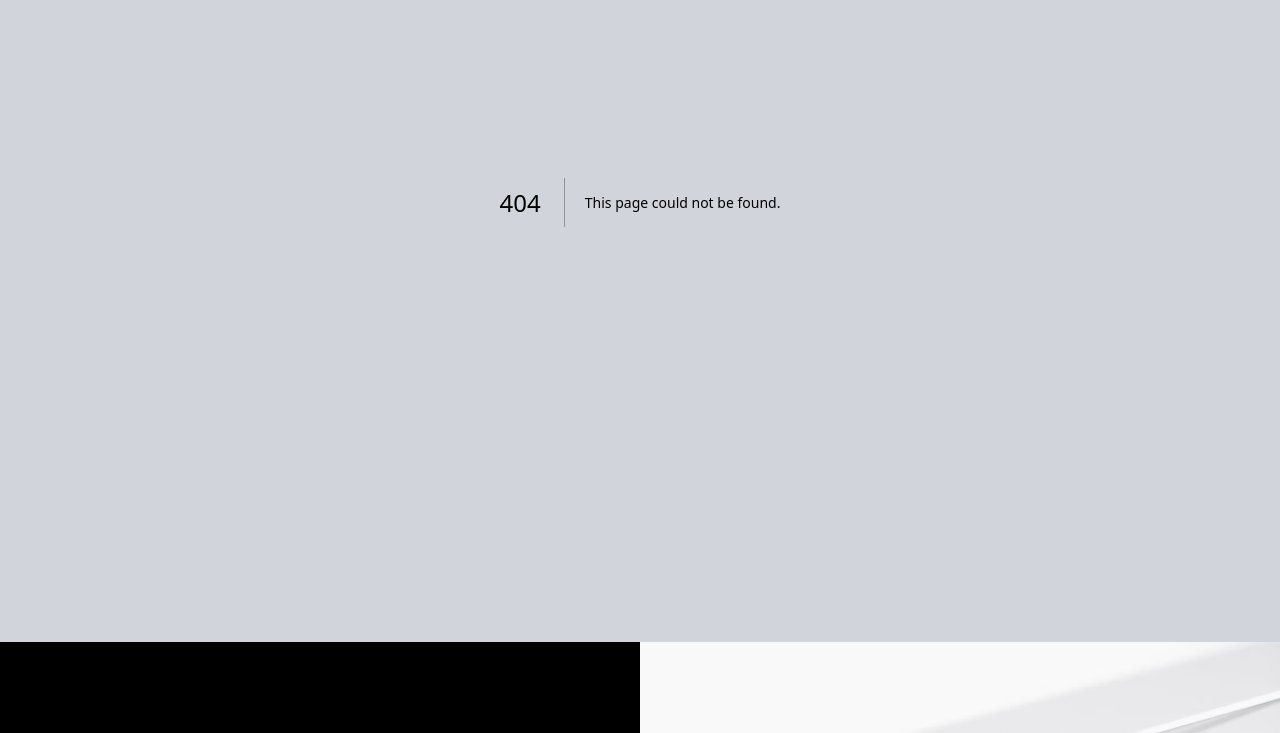
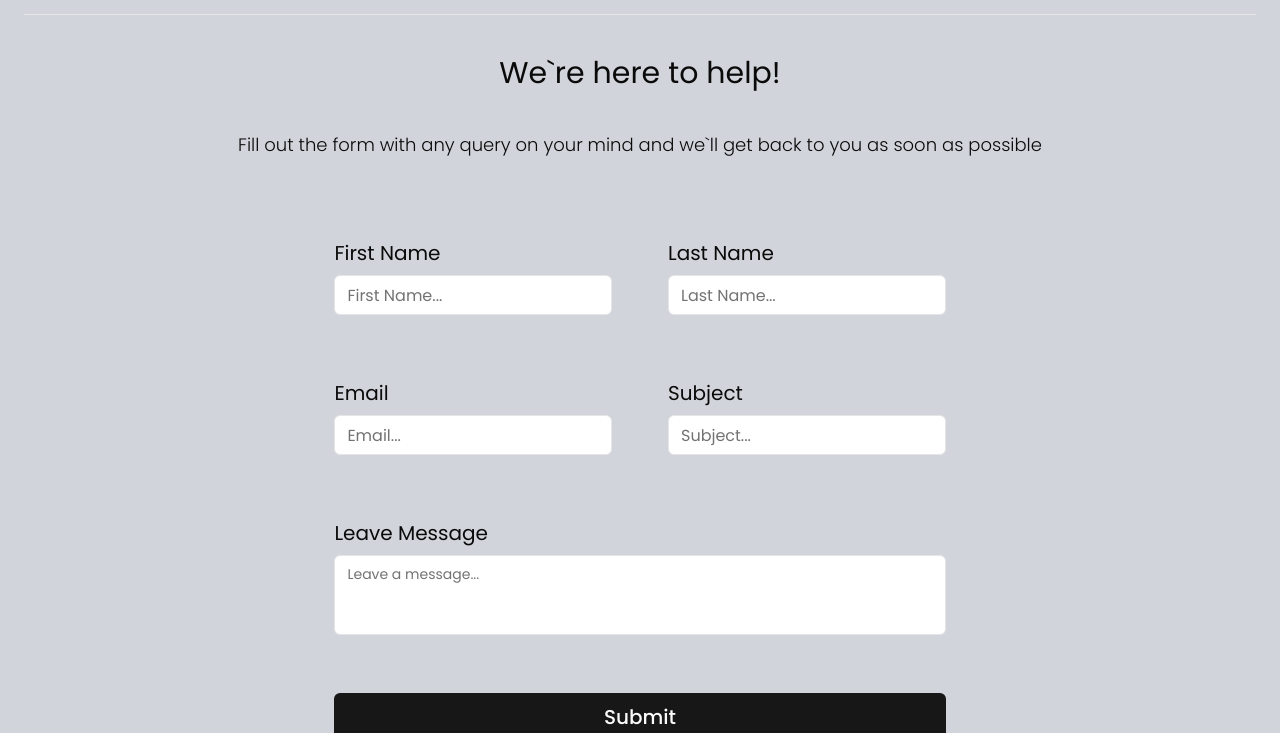
Before and after one commit to viktorasatiani/electronics-store, a Next.js app: page /contact in a window 1280 px wide. Before the commit this address had no page. Shown: the part 420-1153 px from the top of the page. Built offline with nearby package versions, Linux system fonts and the light colour scheme; no server answers.

Commit message:
made contact page

```diff
--- a/app/(pages)/about/page.tsx
+++ b/app/(pages)/about/page.tsx
@@ -48,7 +48,10 @@ export default function About() {
             </div>
           </div>
           <Separator orientation="horizontal" className="mt-8" />
-          <div className="py-10 lg:w-full lg:px-20 xl:px-60 xl:py-24">
+          <div
+            className="py-10 lg:w-full lg:px-20 xl:px-60 xl:py-24"
+            id="careers"
+          >
             <h1 className="mb-6 text-center text-5xl font-medium">Careers</h1>
             <p className="mb-10 text-lg lg:text-center">
               Check out our job postings & opportunities waiting for you
--- /dev/null
+++ b/app/(pages)/contact/page.tsx
@@ -0,0 +1,21 @@
+import ContactForm from "@/components/contact/contactForm";
+import { Separator } from "@/components/ui/separator";
+
+function Contact() {
+  return (
+    <div className="flex flex-col items-center justify-center gap-10 px-6 py-14 md:py-24 lg:py-28 xl:pb-8">
+      <h1 className="text-4xl font-medium md:text-5xl lg:text-6xl">
+        Get in Touch
+      </h1>
+      <Separator />
+      <h2 className="text-2xl lg:text-3xl 2xl:mt-10">We`re here to help!</h2>
+      <p className="px-10 text-lg font-light sm:px-20">
+        Fill out the form with any query on your mind and we`ll get back to you
+        as soon as possible
+      </p>
+      <ContactForm />
+    </div>
+  );
+}
+
+export default Contact;
--- a/appwrite/appwrite.ts
+++ b/appwrite/appwrite.ts
@@ -31,3 +31,27 @@ export async function createApplyJob(info: AboutFormProps) {
     });
   }
 }
+
+export async function createHelpMessage(info: ContactFormProps) {
+  try {
+    const response = await databases.createDocument(
+      process.env.APPWRITE_DATABASE_KEY!,
+      process.env.APPWRITE_HELPMESSAGES_COLLECTION_KEY!,
+      ID.unique(),
+      info,
+    );
+    console.log(response);
+    toast.success("success.", {
+      duration: 4000,
+      position: "top-right",
+      removeDelay: 2000,
+    });
+  } catch (error) {
+    console.error(error);
+    toast.error(`error ${error}`, {
+      duration: 4000,
+      position: "top-right",
+      removeDelay: 2000,
+    });
+  }
+}
--- a/components/about/aboutForm.tsx
+++ b/components/about/aboutForm.tsx
@@ -201,7 +201,7 @@ function AboutForm() {
         />
         <Button
           type="submit"
-          className="w-full hover:bg-myPrimaryDark xl:py-4 xl:text-xl"
+          className="w-full hover:scale-[1.05] hover:bg-myPrimaryDark xl:py-4 xl:text-xl"
           style={{ transition: "all 0.6s" }}
         >
           Submit
--- /dev/null
+++ b/components/contact/contactForm.tsx
@@ -0,0 +1,142 @@
+"use client";
+
+import { z } from "zod";
+import { zodResolver } from "@hookform/resolvers/zod";
+import { useForm } from "react-hook-form";
+import { Button } from "@/components/ui/button";
+import { Toaster } from "react-hot-toast";
+import {
+  Form,
+  FormControl,
+  FormField,
+  FormItem,
+  FormLabel,
+  FormMessage,
+} from "@/components/ui/form";
+import { Textarea } from "@/components/ui/textarea";
+import { Input } from "@/components/ui/input";
+import { createHelpMessage } from "@/appwrite/appwrite";
+const formSchema = z.object({
+  firstName: z.string().min(2).max(50),
+  lastName: z.string().min(2).max(50),
+  email: z.string().email(),
+  subject: z.string().min(5).max(100),
+  message: z.string().min(10).max(500),
+});
+
+export default function ContactForm() {
+  // 1. Define your form.
+  const form = useForm<z.infer<typeof formSchema>>({
+    resolver: zodResolver(formSchema),
+    defaultValues: {
+      firstName: "",
+      lastName: "",
+      email: "",
+      subject: "",
+      message: "",
+    },
+  });
+
+  // 2. Define a submit handler.
+  function onSubmit(values: z.infer<typeof formSchema>) {
+    // Do something with the form values.
+    // ✅ This will be type-safe and validated.
+    console.log(values);
+    createHelpMessage(values);
+    form.reset();
+  }
+  return (
+    <Form {...form}>
+      <form
+        onSubmit={form.handleSubmit(onSubmit)}
+        className="w-full space-y-8 px-16 md:w-3/4 lg:grid lg:grid-cols-2 lg:grid-rows-4 lg:gap-6 lg:space-y-0 xl:w-3/5 xl:gap-x-14 xl:gap-y-6 xl:py-10"
+      >
+        <FormField
+          control={form.control}
+          name="firstName"
+          render={({ field }) => (
+            <FormItem>
+              <FormLabel className="lg:text-xl lg:font-normal">
+                First Name
+              </FormLabel>
+              <FormControl>
+                <Input placeholder="First Name..." {...field} />
+              </FormControl>
+              <FormMessage />
+            </FormItem>
+          )}
+        />
+        <FormField
+          control={form.control}
+          name="lastName"
+          render={({ field }) => (
+            <FormItem>
+              <FormLabel className="lg:text-xl lg:font-normal">
+                Last Name
+              </FormLabel>
+              <FormControl>
+                <Input placeholder="Last Name..." {...field} />
+              </FormControl>
+              <FormMessage />
+            </FormItem>
+          )}
+        />
+        <FormField
+          control={form.control}
+          name="email"
+          render={({ field }) => (
+            <FormItem>
+              <FormLabel className="lg:text-xl lg:font-normal">Email</FormLabel>
+              <FormControl>
+                <Input placeholder="Email..." {...field} />
+              </FormControl>
+              <FormMessage />
+            </FormItem>
+          )}
+        />
+        <FormField
+          control={form.control}
+          name="subject"
+          render={({ field }) => (
+            <FormItem>
+              <FormLabel className="lg:text-xl lg:font-normal">
+                Subject
+              </FormLabel>
+              <FormControl>
+                <Input placeholder="Subject..." {...field} />
+              </FormControl>
+              <FormMessage />
+            </FormItem>
+          )}
+        />
+        <FormField
+          control={form.control}
+          name="message"
+          render={({ field }) => (
+            <FormItem className="lg:col-span-full xl:h-3/4">
+              <FormLabel className="lg:text-xl lg:font-normal">
+                Leave Message
+              </FormLabel>
+              <FormControl>
+                <Textarea
+                  placeholder="Leave a message..."
+                  className="resize-none"
+                  {...field}
+                />
+              </FormControl>
+              <FormMessage />
+            </FormItem>
+          )}
+        />
+        <Button
+          type="submit"
+          className="w-1/2 hover:scale-[1.05] hover:bg-myPrimaryDark lg:col-span-full lg:w-full lg:self-center lg:py-6 lg:text-xl"
+          style={{ transition: "all 0.6s" }}
+        >
+          Submit
+        </Button>
+      </form>
+      <Toaster />
+    </Form>
+  );
+}
--- a/components/footer/footerLinkSection.tsx
+++ b/components/footer/footerLinkSection.tsx
@@ -29,16 +29,32 @@ export default function FooterLinkSection() {
         </h1>
 
         <div className="flex flex-col items-center justify-center gap-2">
-          <Link href="/contact-us" className="text-lg 2xl:text-xl">
+          <Link
+            href="/contact"
+            className="text-lg hover:text-myPrimaryDark 2xl:text-xl"
+            style={{ transition: "all 0.6s" }}
+          >
             Contact Us
           </Link>
-          <Link href="/help-center" className="text-lg 2xl:text-xl">
+          <Link
+            href="/help"
+            className="text-lg hover:text-myPrimaryDark 2xl:text-xl"
+            style={{ transition: "all 0.6s" }}
+          >
             Help Center
           </Link>
-          <Link href="/about" className="text-lg 2xl:text-xl">
+          <Link
+            href="/about"
+            className="text-lg hover:text-myPrimaryDark 2xl:text-xl"
+            style={{ transition: "all 0.6s" }}
+          >
             About Us
           </Link>
-          <Link href="/careers" className="text-lg 2xl:text-xl">
+          <Link
+            href="/about/#careers"
+            className="text-lg hover:text-myPrimaryDark 2xl:text-xl"
+            style={{ transition: "all 0.6s" }}
+          >
             Careers
           </Link>
         </div>
@@ -49,16 +65,32 @@ export default function FooterLinkSection() {
         </h1>
 
         <div className="flex flex-col items-center justify-center gap-2">
-          <Link href="/shipping&returns" className="text-lg 2xl:text-xl">
+          <Link
+            href="/shipping&returns"
+            className="text-lg hover:text-myPrimaryDark 2xl:text-xl"
+            style={{ transition: "all 0.6s" }}
+          >
             Shipping & Returns
           </Link>
-          <Link href="/terms&conditions" className="text-lg 2xl:text-xl">
+          <Link
+            href="/terms&conditions"
+            className="text-lg hover:text-myPrimaryDark 2xl:text-xl"
+            style={{ transition: "all 0.6s" }}
+          >
             Terms & Conditions
           </Link>
-          <Link href="/payment" className="text-lg 2xl:text-xl">
+          <Link
+            href="/payment"
+            className="text-lg hover:text-myPrimaryDark 2xl:text-xl"
+            style={{ transition: "all 0.6s" }}
+          >
             Payment Methods
           </Link>
-          <Link href="/faq" className="text-lg 2xl:text-xl">
+          <Link
+            href="/faq"
+            className="text-lg hover:text-myPrimaryDark 2xl:text-xl"
+            style={{ transition: "all 0.6s" }}
+          >
             FAQ
           </Link>
         </div>
--- a/components/header/headerShipping.tsx
+++ b/components/header/headerShipping.tsx
@@ -17,7 +17,7 @@ export default function HeaderShipping() {
           About
         </Link>
         <Link
-          href="/help-center"
+          href="/help"
           className="cursor-pointer font-extralight text-white underline"
         >
           Help Center
--- /dev/null
+++ b/components/ui/textarea.tsx
@@ -0,0 +1,22 @@
+import * as React from "react"
+
+import { cn } from "@/lib/utils"
+
+const Textarea = React.forwardRef<
+  HTMLTextAreaElement,
+  React.ComponentProps<"textarea">
+>(({ className, ...props }, ref) => {
+  return (
+    <textarea
+      className={cn(
+        "flex min-h-[80px] w-full rounded-md border border-input bg-background px-3 py-2 text-base ring-offset-background placeholder:text-muted-foreground focus-visible:outline-none focus-visible:ring-2 focus-visible:ring-ring focus-visible:ring-offset-2 disabled:cursor-not-allowed disabled:opacity-50 md:text-sm",
+        className
+      )}
+      ref={ref}
+      {...props}
+    />
+  )
+})
+Textarea.displayName = "Textarea"
+
+export { Textarea }
--- a/next.config.ts
+++ b/next.config.ts
@@ -7,6 +7,8 @@ const nextConfig: NextConfig = {
     APPWRITE_DATABASE_KEY: process.env.APPWRITE_DATABASE_KEY,
     APPWRITE_JOBAPPLY_COLLECTION_KEY:
       process.env.APPWRITE_JOBAPPLY_COLLECTION_KEY,
+    APPWRITE_HELPMESSAGES_COLLECTION_KEY:
+      process.env.APPWRITE_HELPMESSAGES_COLLECTION_KEY,
   },
 };
 
```
Also changed, not shown: typings.d.ts (+4 -10 lines), 1 other file (tests, documents, lock files or other folders).
